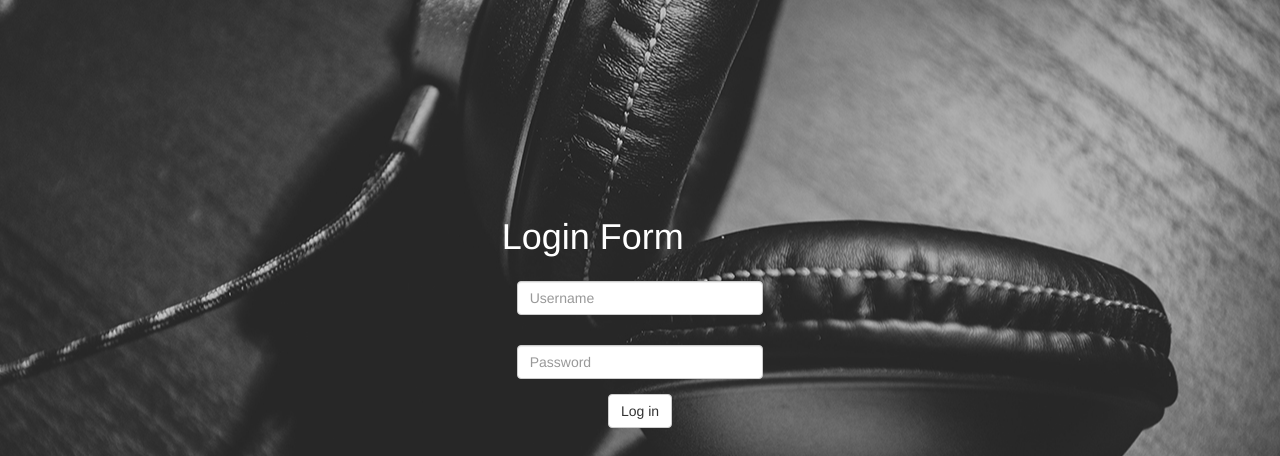
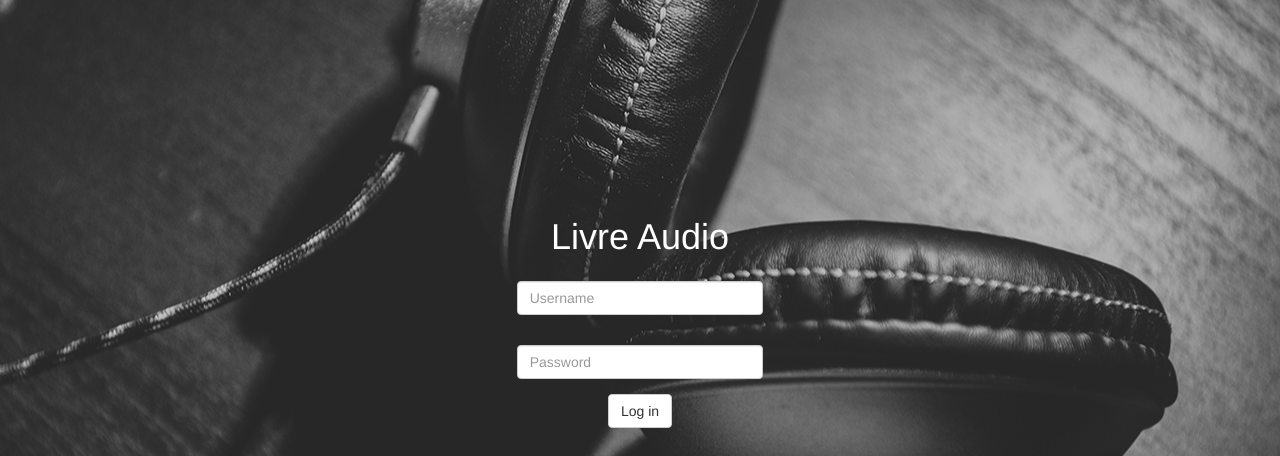
Before and after one commit to T4GAD4/Livreaudio, a PHP site: page /vues/login.php in a window 1280 px wide. Shown: the top 456 px of the page. Run offline with PHP 8.4, Linux system fonts and the light colour scheme; some libraries are stand-ins or nearby versions.

Commit message:
Modify Title login

```diff
--- a/vues/login.php
+++ b/vues/login.php
@@ -6,7 +6,7 @@ include('./header.php');
     <div class="row">
         <div class="col-md-4 col-md-offset-4" style="margin-top:15%; padding:0 80px;">
             <form>
-                <h1 style="color:#FFF">Login Form</h1>
+                <h1 style="color:#FFF;text-align:center;">Livre Audio</h1>
                 <div style="padding:15px;">
                     <input type="text" class="form-control" placeholder="Username" required="" />
                 </div>
```
